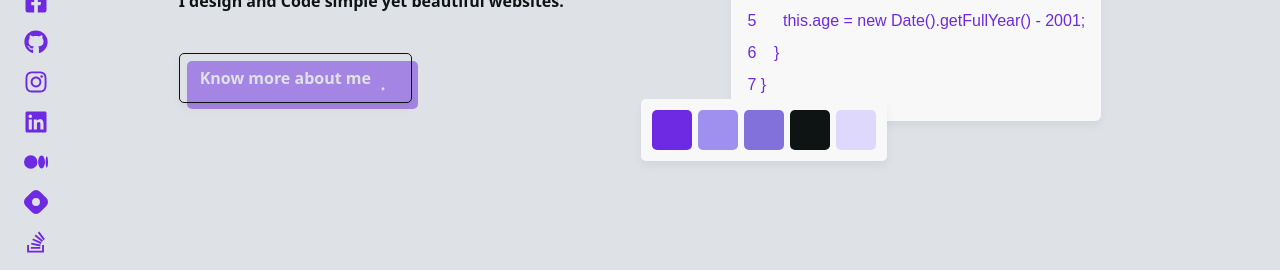
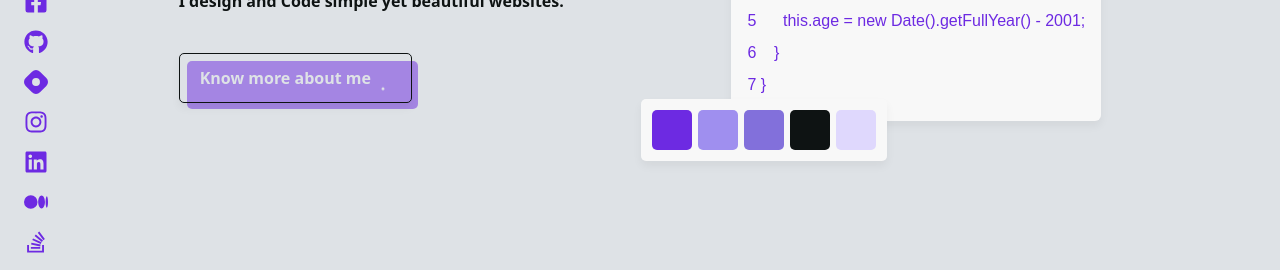
Before and after one commit to TheNewC0der-24/Portfolio, a React (Vite) app: page / in a window 1280 px wide. Shown: the part 362-632 px from the top of the page. Built offline with nearby package versions, Linux system fonts and the light colour scheme; a web font is replaced by a local one.

Commit message:
Portfolio

```diff
--- a/src/subComponents/SocialLinks/SocialLinks.jsx
+++ b/src/subComponents/SocialLinks/SocialLinks.jsx
@@ -42,6 +42,16 @@ const SocialLinks = () => {
                     animate={{ scale: [0, 1, 1.5, 1] }}
                     transition={{ type: 'spring', duration: 1, delay: 1.4 }}
                 >
+                    <a href="https://hashnode.com/@BhavyaKhurana" rel="noreferrer" target="_blank">
+                        <SiHashnode className={`${styles.socialIcon} mb-3 fs-4`} />
+                    </a>
+                </motion.div>
+
+                <motion.div
+                    initial={{ transform: "scale(0)" }}
+                    animate={{ scale: [0, 1, 1.5, 1] }}
+                    transition={{ type: 'spring', duration: 1, delay: 1.6 }}
+                >
                     <a href="https://www.instagram.com/__cynophilist__._/" rel="noreferrer" target="_blank">
                         <FaInstagram className={`${styles.socialIcon} mb-3 fs-4`} />
                     </a>
@@ -50,7 +60,7 @@ const SocialLinks = () => {
                 <motion.div
                     initial={{ transform: "scale(0)" }}
                     animate={{ scale: [0, 1, 1.5, 1] }}
-                    transition={{ type: 'spring', duration: 1, delay: 1.6 }}
+                    transition={{ type: 'spring', duration: 1, delay: 1.8 }}
                 >
                     <a href="https://www.linkedin.com/in/bhavya-khurana/" rel="noreferrer" target="_blank">
                         <FaLinkedin className={`${styles.socialIcon} mb-3 fs-4`} />
@@ -60,20 +70,10 @@ const SocialLinks = () => {
                 <motion.div
                     initial={{ transform: "scale(0)" }}
                     animate={{ scale: [0, 1, 1.5, 1] }}
-                    transition={{ type: 'spring', duration: 1, delay: 1.8 }}
+                    transition={{ type: 'spring', duration: 1, delay: 2 }}
                 >
                     <a href="https://medium.com/@bhavyakhurana24" rel="noreferrer" target="_blank">
                         <SiMedium className={`${styles.socialIcon} mb-3 fs-4`} />
-                    </a>
-                </motion.div>
-
-                <motion.div
-                    initial={{ transform: "scale(0)" }}
-                    animate={{ scale: [0, 1, 1.5, 1] }}
-                    transition={{ type: 'spring', duration: 1, delay: 2 }}
-                >
-                    <a href="https://hashnode.com/@BhavyaKhurana" rel="noreferrer" target="_blank">
-                        <SiHashnode className={`${styles.socialIcon} mb-3 fs-4`} />
                     </a>
                 </motion.div>
 
```
Also changed, not shown: src/Components/Home/Home.jsx (+0 -14 lines).
